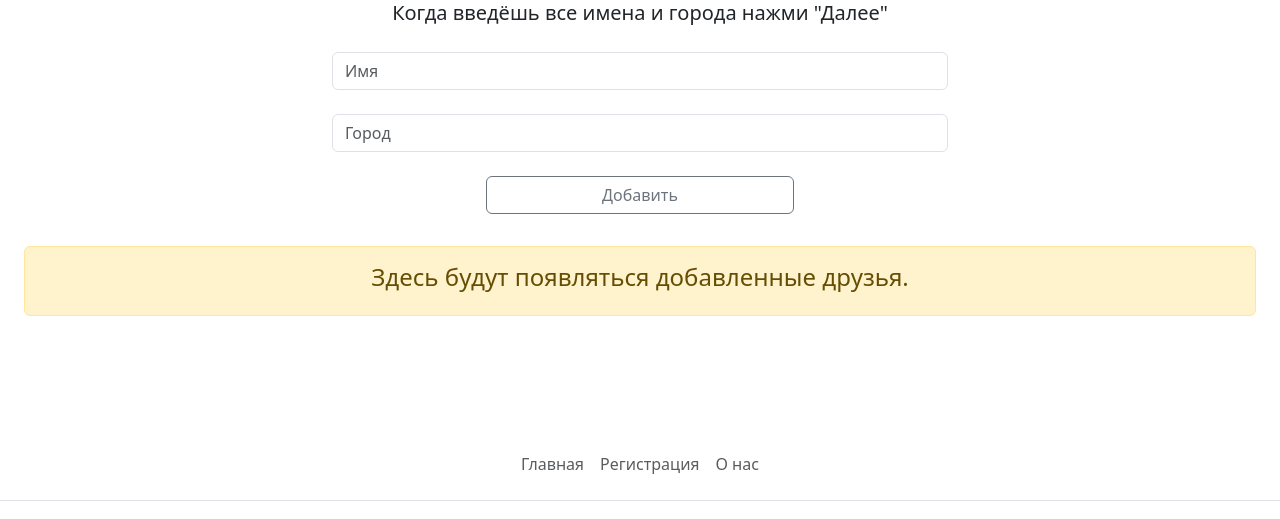
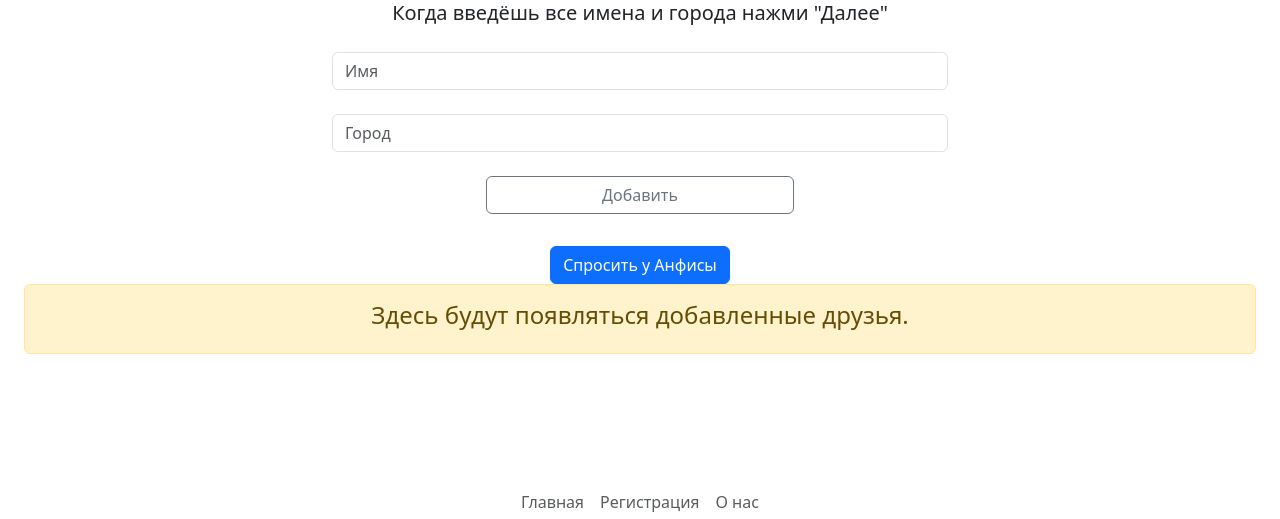
Before and after one commit to vladislavmalygin/Anfisa, a Django app: page / in a window 1280 px wide. Shown: the part 406-925 px from the top of the page. Run offline with Django 5.2, Linux system fonts and the light colour scheme; data that the repository does not hold is empty.

Commit message:
Update main_template.html
new nav button

```diff
--- a/AnfisaQuery/templates/AnfisaQuery/main_template.html
+++ b/AnfisaQuery/templates/AnfisaQuery/main_template.html
@@ -43,6 +43,7 @@
             </div>
 
       </div>
+       <button class="btn btn-primary" type="button">Спросить у Анфисы</button><a href="{% url 'about' %}"></a></a><br>
      </form>
     </div>
   </div>
```
